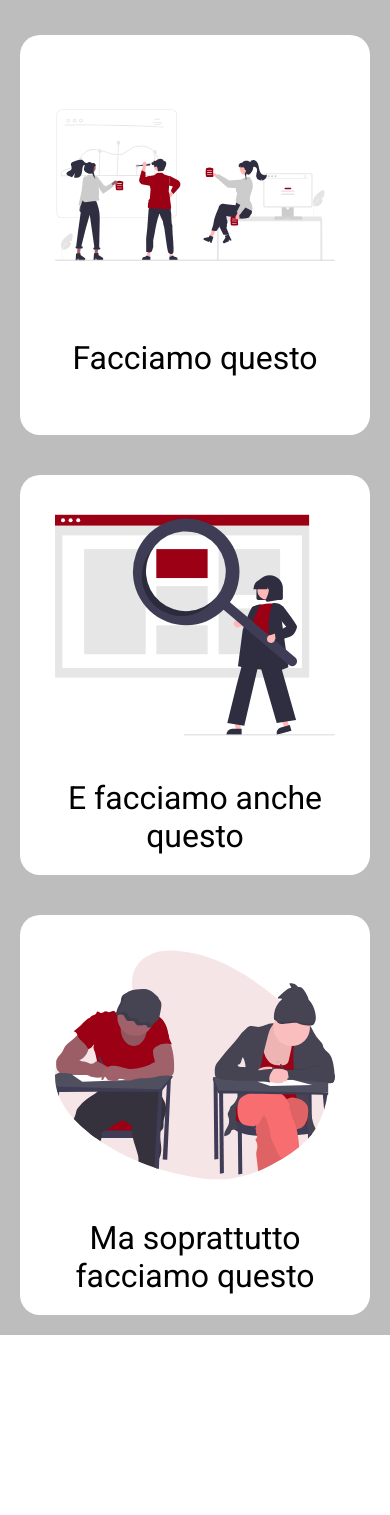
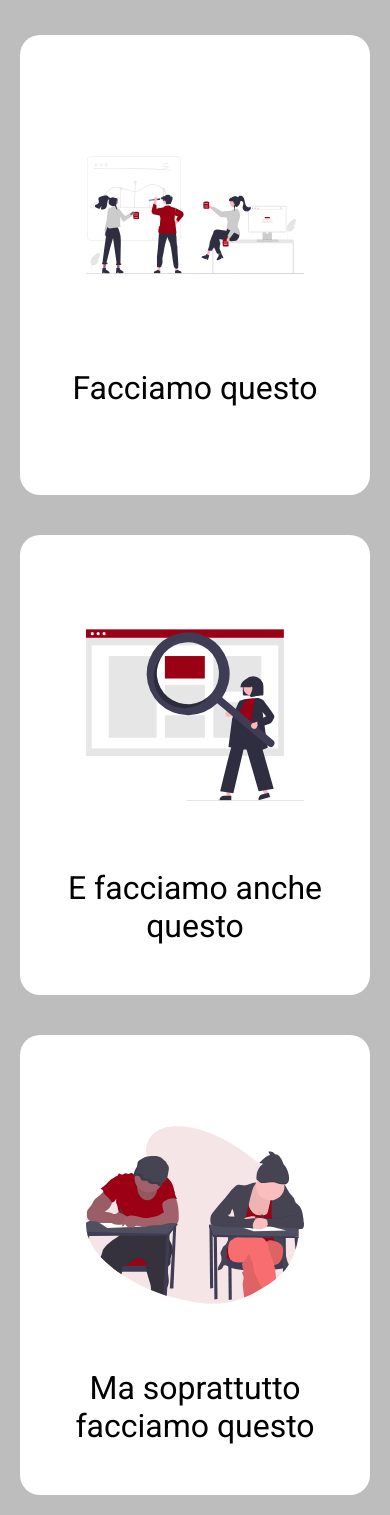
Before and after one commit to Tecwebberz/concorso-accattivante-accessibile, a PHP site: page / in a window 390 px wide. Shown: the part 283-1798 px from the top of the page. Before the commit the page ends 1618 px from the top, so only its background shows below. Run offline with PHP 8.4, Linux system fonts and the light colour scheme; some web fonts are replaced.

Commit message:
sistemate alcune beghe del css

```diff
--- a/public_html/assets/css/main.css
+++ b/public_html/assets/css/main.css
@@ -149,15 +149,15 @@ input[type=button], input[type=submit], input[type=reset] {
 
 .primary-box{
 
-    width: 33%;
+    width: 45%;
+    max-width: 800px;
     height: 25em;
 
-    /* padding: auto; Non valido */
+    padding: 30px;
     margin: 20px;
     border-radius: 20px;
     background-color: white;
     color: black;
-    max-width: 400px;
     text-align: center;
 }
 
@@ -165,12 +165,10 @@ li.primary-box {
     list-style-type: none;
 }
 
-/*Credo sia da togliere*/
 li.primary-box img {
     height: 75%;
-    width: 80%;
+    width: 75%;
 }
-/*-------*/
 
 /*Header*/
 header {
@@ -269,6 +267,11 @@ section{
     border-radius: 4px 4px 0px 0px;
 }
 
+section.centered{
+    margin-right: auto;
+    margin-left: auto;
+}
+
 .status{
     font-size: 0.8em;
     display: flex;
@@ -303,22 +306,9 @@ section{
 }
 
 section > .article_body{
-    display: flex;
-    flex-flow: wrap;
     border-bottom: solid #d6d6d6 0.5px;
     padding-bottom: 1em;
     margin-bottom: 1em;
-}
-
-section > .article_body> p{
-    width: 50%;
-    margin: 10px auto;
-}
-section > .article_body> iframe{
-    width: 50%;
-    height: 20em;
-    border: none;
-    margin: 10px auto;
 }
 
 /*Footer*/
@@ -523,9 +513,6 @@ section.corsi > ol > li > ul {
 }
 
 @media screen and (max-width:1024px) {
-    .primary-box{
-        width: 40%;
-    }
 
     form > ul {
         grid-template-columns: repeat(1, auto);
@@ -534,7 +521,7 @@ section.corsi > ol > li > ul {
 
 @media screen and (max-width:600px) {
     .primary-box{
-        width: 90%;
+        width: 100%;
     }
 
     .logo {
--- a/public_html/templates/index.template.html
+++ b/public_html/templates/index.template.html
@@ -12,8 +12,8 @@
 
     <ul class="flex-container">
         <li class="primary-box">
-            <img src="assets/img/collab.svg" alt=""/>
-            <h1>Facciamo questo</h1>
+                <img src="assets/img/collab.svg" alt=""/>
+                <h1>Facciamo questo</h1>
         </li>
 
         <li class="primary-box">
```
Also changed, not shown: 1 other file.
